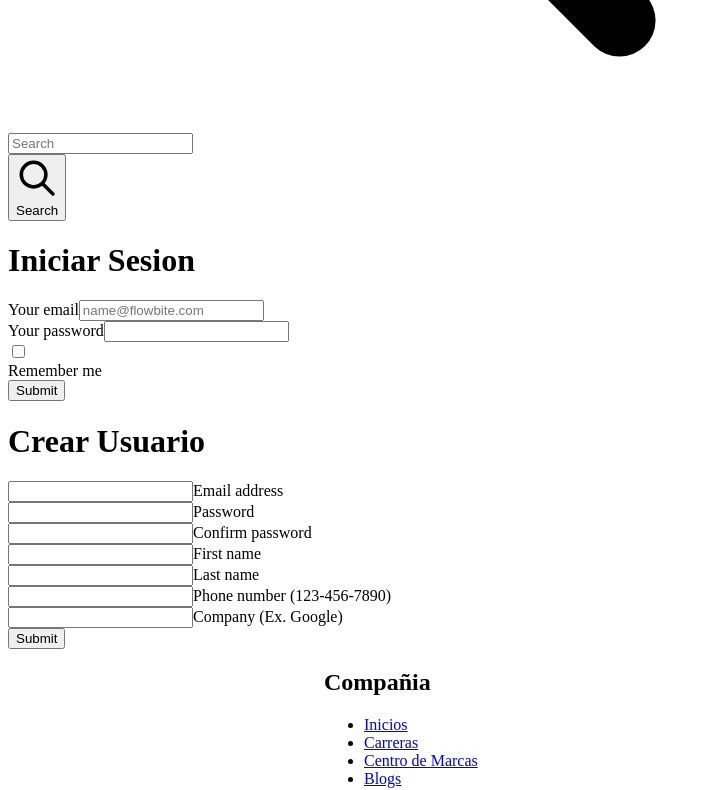
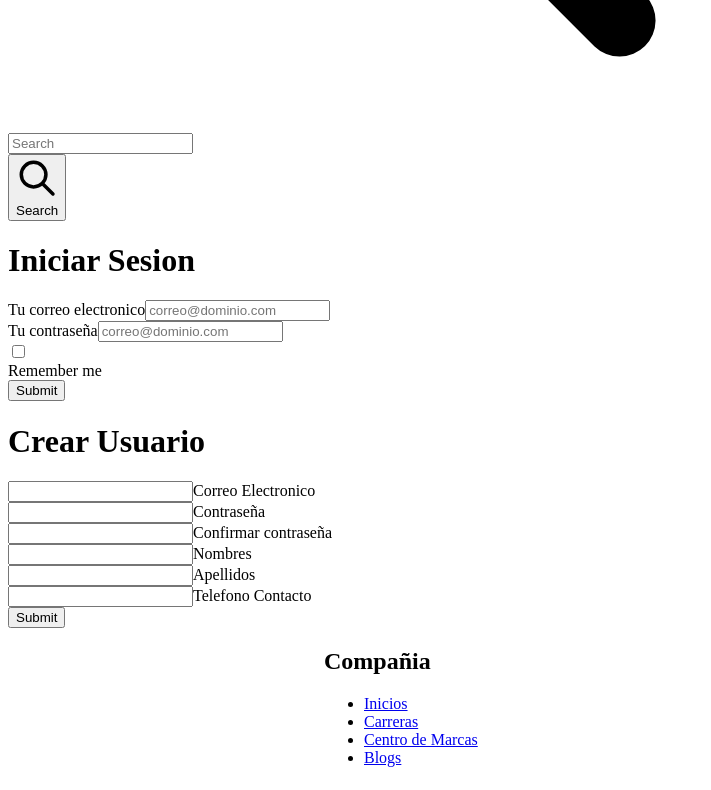
Before and after one commit to Esquiafo/PrismaPostgresNextjs, a Next.js app: page /profile in a window 1280 px wide. Shown: the part 782-1572 px from the top of the page, without its empty margins (0-711 px from the left). Built offline with nearby package versions, Linux system fonts and the light colour scheme.

Commit message:
015122032023

```diff
--- a/components/Cart/ViewCart.tsx
+++ b/components/Cart/ViewCart.tsx
@@ -72,12 +72,6 @@ if(params.cantidad >= params.cantity ){
   setCart({ items: cart.items, total: updatedTotal });
 }
 }
-/*
-let validEmail = .test(email)
-let validName = /^([a-zA-Z]{2,}\s[a-zA-Z]{1,}'?-?[a-zA-Z]{2,}\s?([a-zA-Z]{1,})?)/.test(nombre)
-let validPhone = /\b(?:\d[ ]*?){6,}\b/.test(phone)
-let validEmailEmail = email == validemail */
-
 const validateEmail = (email: string) => {
   const emailRegex = /^[^\s@]+@[^\s@]+\.[^\s@]+$/;
   return emailRegex.test(email);
--- a/pages/profile/index.tsx
+++ b/pages/profile/index.tsx
@@ -6,19 +6,110 @@ import Foot from "../../components/Footer/Footer";
 
 
 export default function Home() {
+  const validateEmail = (email: string) => {
+    const emailRegex = /^[^\s@]+@[^\s@]+\.[^\s@]+$/;
+    return emailRegex.test(email);
+  };
+  const validatePassword = (password: string) => {
+    const passwordRegex = /^(?=.*[a-z])(?=.*[A-Z])(?=.*\d).{8,}$/;
+    return passwordRegex.test(password);
+  };
+
+  const validateName = (name: string) => {
+    const nameRegex = /^[a-zA-Z\s]*$/;
+    return nameRegex.test(name);
+  };
+  const validSurname = (surname: string) => {
+    const surnameRegex = /^[a-zA-Z\s]*$/;
+    return surnameRegex.test(surname);
+  };
+
+  const validateTelephone = (telephone: string) => {
+    const telephoneRegex =/^(\+?\d{8,14})$/
+    return telephoneRegex.test(telephone);
+  };
+  const [loginEmail, setLoginEmail] = useState('');
+  const [isValidLoginEmail, setIsValidLoginEmail] = useState(false);
+  const [loginPassword, setLoginPassword] = useState('');
+  const [isValidLoginPassword, setIsValidLoginPassword] = useState(false);
   const [email, setEmail] = useState('');
-  const [password, setPassword] = useState('');
+  const [isValidEmail, setIsValidEmail] = useState(false);
+  const [nombre, setNombre] = useState('');
+  const [isValidName, setIsValidName] = useState(false);
+  const [surname, setSurname] = useState('');
+  const [isValidSurname, setIsValidSurname] = useState(false);
+  const [telephone, setTelephone] = useState('');
+  const [isValidTelephone, setIsValidTelephone] = useState(false);
+  const [password, setPassword] = useState('')
+  const [isValidPassword, setValidPassword] = useState(false)
+  const [rePassword, setRePassword] = useState('')
+  const [isValidRePassword, setValidRePassword] = useState(false)
 
+  const handleLoginEmailChange = (event: React.ChangeEvent<HTMLInputElement>) => {
+    const enteredEmail = event.target.value;
+    setLoginEmail(enteredEmail);
+    setIsValidLoginEmail(validateEmail(enteredEmail));
+  };
+  const handleLoginPasswordChange = (event: React.ChangeEvent<HTMLInputElement>) => {
+    const enteredPassword = event.target.value;
+    setLoginPassword(enteredPassword);
+    setIsValidLoginPassword(validatePassword(enteredPassword));
+  };
 
-  return (
-    <div>
+  const handleEmailChange = (event: React.ChangeEvent<HTMLInputElement>) => {
+    const enteredEmail = event.target.value;
+    setEmail(enteredEmail);
+    setIsValidEmail(validateEmail(enteredEmail));
+  };
+  const handlePasswordChange = (event: React.ChangeEvent<HTMLInputElement>) => {
+    const enteredPassword = event.target.value;
+    setPassword(enteredPassword);
+    setValidPassword(validatePassword(enteredPassword));
+  };
+  const handleRePasswordChange = (event: React.ChangeEvent<HTMLInputElement>) => {
+    const enteredPassword = event.target.value;
+    setRePassword(enteredPassword);
+    enteredPassword === password ? setValidRePassword(true) : setValidRePassword(false);
+  };
+  const handleNameChange = (event: React.ChangeEvent<HTMLInputElement>) => {
+    const enteredName = event.target.value;
+    setNombre(enteredName);
+    setIsValidName(validateName(enteredName));
+  };
+  const handleSurnameChange = (event: React.ChangeEvent<HTMLInputElement>) => {
+    const enteredSurname = event.target.value;
+    setSurname(enteredSurname);
+    setIsValidSurname(validateName(enteredSurname));
+  };
+  const handleTelephoneChange = (event: React.ChangeEvent<HTMLInputElement>) => {
+    const enteredTelephone = event.target.value;
+    setTelephone(enteredTelephone);
+    setIsValidTelephone(validateTelephone(enteredTelephone));
+  };
 
-      <Head>
-        <title>eCommerce</title>
-        <meta name="description" content="Index" />
-        <link rel="icon" href="/favicon.ico" />
-      </Head>
-      <Navbar></Navbar>
+  const handleSubmit = async (event) => {
+    event.preventDefault();
+    try {
+      const response = await fetch('/api/register', {
+        method: 'POST',
+        headers: {
+          'Content-Type': 'application/json',
+        },
+        body: JSON.stringify({
+          email,
+    /*       password,
+          firstName,
+          lastName, */
+        }),
+      });
+      const data = await response.json();
+      console.log(data);
+    } catch (error) {
+      console.error('Error:', error);
+    }
+  };
+ const LoginCreate = ()=>{
+  return(
     <div className="flex flex-wrap justify-center">
 
     <div className="md:basis-1/2 my-5 px-8 sm:basis-1 relative">
@@ -27,15 +118,32 @@ export default function Home() {
     <form className="min-w-[400px]">
     <h1 className="text-2xl font-bold mb-6">Iniciar Sesion</h1>
     <div className="mb-6">
-           <label htmlFor="email" className="block mb-2 text-sm font-medium text-gray-900 dark:text-white">Your email</label>
-           <input type="email" id="email" className="bg-gray-50 border border-gray-300 text-gray-900 text-sm rounded-lg focus:ring-blue-500 focus:border-blue-500 block w-full p-2.5 dark:bg-gray-700 dark:border-gray-600 dark:placeholder-gray-400 dark:text-white dark:focus:ring-blue-500 dark:focus:border-blue-500" placeholder="name@flowbite.com" required/>
+    <label htmlFor="email" className="block mb-2 text-sm font-medium text-gray-900 dark:text-white">Tu correo electronico</label>
+
+          <input
+          type="email"
+          id="email"
+          name="email"
+          value={loginEmail}
+          onChange={handleLoginEmailChange}
+          className={`${isValidLoginEmail ? 'bg-green-100 dark:bg-green-100' : 'bg-red-100 dark:bg-red-100'}  border border-gray-300 text-gray-900 text-sm rounded-lg focus:ring-blue-500 focus:border-blue-500 block w-full p-2.5  dark:border-gray-600 dark:placeholder-gray-400 dark:text-black dark:focus:ring-blue-500 dark:focus:border-blue-500`} placeholder="correo@dominio.com" required/>
+
                </div>
-         <div className="mb-6">
-           <label htmlFor="password" className="block mb-2 text-sm font-medium text-gray-900 dark:text-white">Your password</label>
-           <input type="password" id="password" className="bg-gray-50 border border-gray-300 text-gray-900 text-sm rounded-lg focus:ring-blue-500 focus:border-blue-500 block w-full p-2.5 dark:bg-gray-700 dark:border-gray-600 dark:placeholder-gray-400 dark:text-white dark:focus:ring-blue-500 dark:focus:border-blue-500" required/>
+               <div className= "mb-6">
+               <label htmlFor="email" className="block mb-2 text-sm font-medium text-gray-900 dark:text-white">Tu contraseña</label>
+
+          <input
+          type="password"
+          id="password"
+          name="password"
+          value={loginPassword}
+          onChange={handleLoginPasswordChange}
+          className={`${isValidLoginPassword ? 'bg-green-100 dark:bg-green-100' : 'bg-red-100 dark:bg-red-100'}  border border-gray-300 text-gray-900 text-sm rounded-lg focus:ring-blue-500 focus:border-blue-500 block w-full p-2.5  dark:border-gray-600 dark:placeholder-gray-400 dark:text-black dark:focus:ring-blue-500 dark:focus:border-blue-500`} placeholder="correo@dominio.com" required/>
+
           </div>
              <div className="flex items-start mb-6">
                <div className="flex items-center h-5">
+
                  <input id="remember" type="checkbox" value="" className="w-4 h-4 border border-gray-300 rounded bg-gray-50 focus:ring-3 focus:ring-blue-300 dark:bg-gray-700 dark:border-gray-600 dark:focus:ring-blue-600 dark:ring-offset-gray-800 dark:focus:ring-offset-gray-800" required/>
                </div>
                <label htmlFor="remember" className="ml-2 text-sm font-medium text-gray-900 dark:text-gray-300">Remember me</label>
@@ -49,36 +157,82 @@ export default function Home() {
     <form className="min-w-[400px]">
     <h1 className="text-2xl font-bold mb-6">Crear Usuario</h1>
       <div className="relative z-0 w-full mb-6 group">
-      <input type="email" name="floating_email" id="floating_email" className="block py-2.5 px-0 w-full text-sm text-gray-900 bg-transparent border-0 border-b-2 border-gray-300 appearance-none dark:text-white dark:border-gray-600 dark:focus:border-blue-500 focus:outline-none focus:ring-0 focus:border-blue-600 peer" placeholder=" " required />
-      <label htmlFor="floating_email" className="peer-focus:font-medium absolute text-sm text-gray-500 dark:text-gray-400 duration-300 transform -translate-y-6 scale-75 top-3 -z-10 origin-[0] peer-focus:left-0 peer-focus:text-blue-600 peer-focus:dark:text-blue-500 peer-placeholder-shown:scale-100 peer-placeholder-shown:translate-y-0 peer-focus:scale-75 peer-focus:-translate-y-6">Email address</label>
+          <input
+          type="email"
+          id="email"
+          name="email"
+          value={email}
+          onChange={handleEmailChange}
+          className={`${isValidEmail ? 'bg-green-100 dark:bg-green-100' : 'bg-red-100 dark:bg-red-100'}  border border-gray-300 text-gray-900 text-sm rounded-lg focus:ring-blue-500 focus:border-blue-500 block w-full p-2.5  dark:border-gray-600 dark:placeholder-gray-400 dark:text-black dark:focus:ring-blue-500 dark:focus:border-blue-500`}
+         placeholder=" "
+          required />
+          <label htmlFor="floating_email" className="  pl-1 peer-focus:font-medium absolute text-sm text-gray-500 dark:text-gray-400 duration-300 transform -translate-y-8 scale-75 top-3 -z-10 origin-[0] peer-focus:left-0 peer-focus:text- peer-focus:dark:text-blue-500 peer-placeholder-shown:scale-100 peer-placeholder-shown:translate-y-0 peer-focus:scale-75 peer-focus:-translate-y-8">Correo Electronico</label>
+
       </div>
       <div className="relative z-0 w-full mb-6 group">
-      <input type="password" name="floating_password" id="floating_password" className="block py-2.5 px-0 w-full text-sm text-gray-900 bg-transparent border-0 border-b-2 border-gray-300 appearance-none dark:text-white dark:border-gray-600 dark:focus:border-blue-500 focus:outline-none focus:ring-0 focus:border-blue-600 peer" placeholder=" " required />
-      <label htmlFor="floating_password" className="peer-focus:font-medium absolute text-sm text-gray-500 dark:text-gray-400 duration-300 transform -translate-y-6 scale-75 top-3 -z-10 origin-[0] peer-focus:left-0 peer-focus:text-blue-600 peer-focus:dark:text-blue-500 peer-placeholder-shown:scale-100 peer-placeholder-shown:translate-y-0 peer-focus:scale-75 peer-focus:-translate-y-6">Password</label>
+            <input
+          type="password"
+          id="password"
+          name="password"
+          value={password}
+          onChange={handlePasswordChange}
+          className={`${isValidPassword ? 'bg-green-100 dark:bg-green-100' : 'bg-red-100 dark:bg-red-100'}  border border-gray-300 text-gray-900 text-sm rounded-lg focus:ring-blue-500 focus:border-blue-500 block w-full p-2.5  dark:border-gray-600 dark:placeholder-gray-400 dark:text-black dark:focus:ring-blue-500 dark:focus:border-blue-500`}
+          placeholder=" "
+          required />
+          <label htmlFor="floating_password" className="pl-1 peer-focus:font-medium absolute text-sm text-gray-500 dark:text-white-400 duration-300 transform -translate-y-8 scale-75 top-3 -z-10 origin-[0] peer-focus:left-0 peer-focus:text- peer-focus:dark:text-blue-500 peer-placeholder-shown:scale-100 peer-placeholder-shown:translate-y-0 peer-focus:scale-75 peer-focus:-translate-y-8">Contraseña</label>
       </div>
       <div className="relative z-0 w-full mb-6 group">
-      <input type="password" name="repeat_password" id="floating_repeat_password" className="block py-2.5 px-0 w-full text-sm text-gray-900 bg-transparent border-0 border-b-2 border-gray-300 appearance-none dark:text-white dark:border-gray-600 dark:focus:border-blue-500 focus:outline-none focus:ring-0 focus:border-blue-600 peer" placeholder=" " required />
-      <label htmlFor="floating_repeat_password" className="peer-focus:font-medium absolute text-sm text-gray-500 dark:text-gray-400 duration-300 transform -translate-y-6 scale-75 top-3 -z-10 origin-[0] peer-focus:left-0 peer-focus:text-blue-600 peer-focus:dark:text-blue-500 peer-placeholder-shown:scale-100 peer-placeholder-shown:translate-y-0 peer-focus:scale-75 peer-focus:-translate-y-6">Confirm password</label>
+             <input
+          type="password"
+          id="password"
+          name="password"
+          value={rePassword}
+          onChange={handleRePasswordChange}
+          className={`${isValidRePassword ? 'bg-green-100 dark:bg-green-100' : 'bg-red-100 dark:bg-red-100'}  border border-gray-300 text-gray-900 text-sm rounded-lg focus:ring-blue-500 focus:border-blue-500 block w-full p-2.5  dark:border-gray-600 dark:placeholder-gray-400 dark:text-black dark:focus:ring-blue-500 dark:focus:border-blue-500`}
+          placeholder=" "
+          required />
+          <label htmlFor="floating_repeat_password" className="pl-1 peer-focus:font-medium absolute text-sm text-gray-500 dark:text-gray-400 duration-300 transform -translate-y-8 scale-75 top-3 -z-10 origin-[0] peer-focus:left-0 peer-focus:text- peer-focus:dark:text-blue-500 peer-placeholder-shown:scale-100 peer-placeholder-shown:translate-y-0 peer-focus:scale-75 peer-focus:-translate-y-8">Confirmar contraseña</label>
       </div>
       <div className="grid md:grid-cols-2 md:gap-6">
       <div className="relative z-0 w-full mb-6 group">
-        <input type="text" name="floating_first_name" id="floating_first_name" className="block py-2.5 px-0 w-full text-sm text-gray-900 bg-transparent border-0 border-b-2 border-gray-300 appearance-none dark:text-white dark:border-gray-600 dark:focus:border-blue-500 focus:outline-none focus:ring-0 focus:border-blue-600 peer" placeholder=" " required />
-        <label htmlFor="floating_first_name" className="peer-focus:font-medium absolute text-sm text-gray-500 dark:text-gray-400 duration-300 transform -translate-y-6 scale-75 top-3 -z-10 origin-[0] peer-focus:left-0 peer-focus:text-blue-600 peer-focus:dark:text-blue-500 peer-placeholder-shown:scale-100 peer-placeholder-shown:translate-y-0 peer-focus:scale-75 peer-focus:-translate-y-6">First name</label>
+            <input
+            type="nombre"
+            id="nombre"
+            name="nombre"
+            value={nombre}
+            onChange={handleNameChange}
+            className={`${isValidName ? 'bg-green-100 dark:bg-green-100' : 'bg-red-100 dark:bg-red-100'}  border border-gray-300 text-gray-900 text-sm rounded-lg focus:ring-blue-500 focus:border-blue-500 block w-full p-2.5  dark:border-gray-600 dark:placeholder-gray-400 dark:text-black dark:focus:ring-blue-500 dark:focus:border-blue-500`}
+            placeholder=" "
+            required />
+            <label htmlFor="floating_first_name" className="pl-1 peer-focus:font-medium absolute text-sm text-gray-500 dark:text-gray-400 duration-300 transform -translate-y-8 scale-75 top-3 -z-10 origin-[0] peer-focus:left-0 peer-focus:text- peer-focus:dark:text-blue-500 peer-placeholder-shown:scale-100 peer-placeholder-shown:translate-y-0 peer-focus:scale-75 peer-focus:-translate-y-8">Nombres</label>
         </div>
         <div className="relative z-0 w-full mb-6 group">
-        <input type="text" name="floating_last_name" id="floating_last_name" className="block py-2.5 px-0 w-full text-sm text-gray-900 bg-transparent border-0 border-b-2 border-gray-300 appearance-none dark:text-white dark:border-gray-600 dark:focus:border-blue-500 focus:outline-none focus:ring-0 focus:border-blue-600 peer" placeholder=" " required />
-        <label htmlFor="floating_last_name" className="peer-focus:font-medium absolute text-sm text-gray-500 dark:text-gray-400 duration-300 transform -translate-y-6 scale-75 top-3 -z-10 origin-[0] peer-focus:left-0 peer-focus:text-blue-600 peer-focus:dark:text-blue-500 peer-placeholder-shown:scale-100 peer-placeholder-shown:translate-y-0 peer-focus:scale-75 peer-focus:-translate-y-6">Last name</label>
+           <input
+            type="surname"
+            id="surname"
+            name="surname"
+            value={surname}
+            onChange={handleSurnameChange}
+            className={`${isValidSurname ? 'bg-green-100 dark:bg-green-100' : 'bg-red-100 dark:bg-red-100'}  border border-gray-300 text-gray-900 text-sm rounded-lg focus:ring-blue-500 focus:border-blue-500 block w-full p-2.5  dark:border-gray-600 dark:placeholder-gray-400 dark:text-black dark:focus:ring-blue-500 dark:focus:border-blue-500`}
+            placeholder=" "
+            required />
+            <label htmlFor="floating_last_name" className="pl-1 peer-focus:font-medium absolute text-sm text-gray-500 dark:text-gray-400 duration-300 transform -translate-y-8 scale-75 top-3 -z-10 origin-[0] peer-focus:left-0 peer-focus:text- peer-focus:dark:text-blue-500 peer-placeholder-shown:scale-100 peer-placeholder-shown:translate-y-0 peer-focus:scale-75 peer-focus:-translate-y-8">Apellidos</label>
         </div>
       </div>
       <div className="grid md:grid-cols-2 md:gap-6">
       <div className="relative z-0 w-full mb-6 group">
-        <input type="tel" pattern="[0-9]{3}-[0-9]{3}-[0-9]{4}" name="floating_phone" id="floating_phone" className="block py-2.5 px-0 w-full text-sm text-gray-900 bg-transparent border-0 border-b-2 border-gray-300 appearance-none dark:text-white dark:border-gray-600 dark:focus:border-blue-500 focus:outline-none focus:ring-0 focus:border-blue-600 peer" placeholder=" " required />
-        <label htmlFor="floating_phone" className="peer-focus:font-medium absolute text-sm text-gray-500 dark:text-gray-400 duration-300 transform -translate-y-6 scale-75 top-3 -z-10 origin-[0] peer-focus:left-0 peer-focus:text-blue-600 peer-focus:dark:text-blue-500 peer-placeholder-shown:scale-100 peer-placeholder-shown:translate-y-0 peer-focus:scale-75 peer-focus:-translate-y-6">Phone number (123-456-7890)</label>
+           <input
+            type="telephone"
+            id="telephone"
+            name="telephone"
+            value={telephone}
+            onChange={handleTelephoneChange}
+            className={`${isValidTelephone ? 'bg-green-100 dark:bg-green-100' : 'bg-red-100 dark:bg-red-100'}  border border-gray-300 text-gray-900 text-sm rounded-lg focus:ring-blue-500 focus:border-blue-500 block w-full p-2.5  dark:border-gray-600 dark:placeholder-gray-400 dark:text-black dark:focus:ring-blue-500 dark:focus:border-blue-500`}
+            placeholder=" "
+            required />
+            <label htmlFor="floating_phone" className="pl-1 peer-focus:font-medium absolute text-sm text-gray-500 dark:text-gray-400 duration-300 transform -translate-y-8 scale-75 top-3 -z-10 origin-[0] peer-focus:left-0 peer-focus:text- peer-focus:dark:text-blue-500 peer-placeholder-shown:scale-100 peer-placeholder-shown:translate-y-0 peer-focus:scale-75 peer-focus:-translate-y-8">Telefono Contacto</label>
         </div>
-    <div className="relative z-0 w-full mb-6 group">
-        <input type="text" name="floating_company" id="floating_company" className="block py-2.5 px-0 w-full text-sm text-gray-900 bg-transparent border-0 border-b-2 border-gray-300 appearance-none dark:text-white dark:border-gray-600 dark:focus:border-blue-500 focus:outline-none focus:ring-0 focus:border-blue-600 peer" placeholder=" " required />
-        <label htmlFor="floating_company" className="peer-focus:font-medium absolute text-sm text-gray-500 dark:text-gray-400 duration-300 transform -translate-y-6 scale-75 top-3 -z-10 origin-[0] peer-focus:left-0 peer-focus:text-blue-600 peer-focus:dark:text-blue-500 peer-placeholder-shown:scale-100 peer-placeholder-shown:translate-y-0 peer-focus:scale-75 peer-focus:-translate-y-6">Company (Ex. Google)</label>
-    </div>
+
       </div>
       <button type="submit" className="text-white bg-blue-700 hover:bg-blue-800 focus:ring-4 focus:outline-none focus:ring-blue-300 font-medium rounded-lg text-sm w-full sm:w-auto px-5 py-2.5 text-center dark:bg-blue-600 dark:hover:bg-blue-700 dark:focus:ring-blue-800">Submit</button>
     </form>
@@ -86,7 +240,20 @@ export default function Home() {
 
 
     </div>
+  )
+ }
+  return (
+    <div>
 
+      <Head>
+        <title>eCommerce</title>
+        <meta name="description" content="Index" />
+        <link rel="icon" href="/favicon.ico" />
+      </Head>
+      <Navbar></Navbar>
+      <div>
+      {LoginCreate()}
+      </div>
         <Foot></Foot>
 
     </div>
```
Also changed, not shown: pages/cart/index.tsx (+1 -33 lines). Lines whose indentation alone changed are shown as unchanged.
